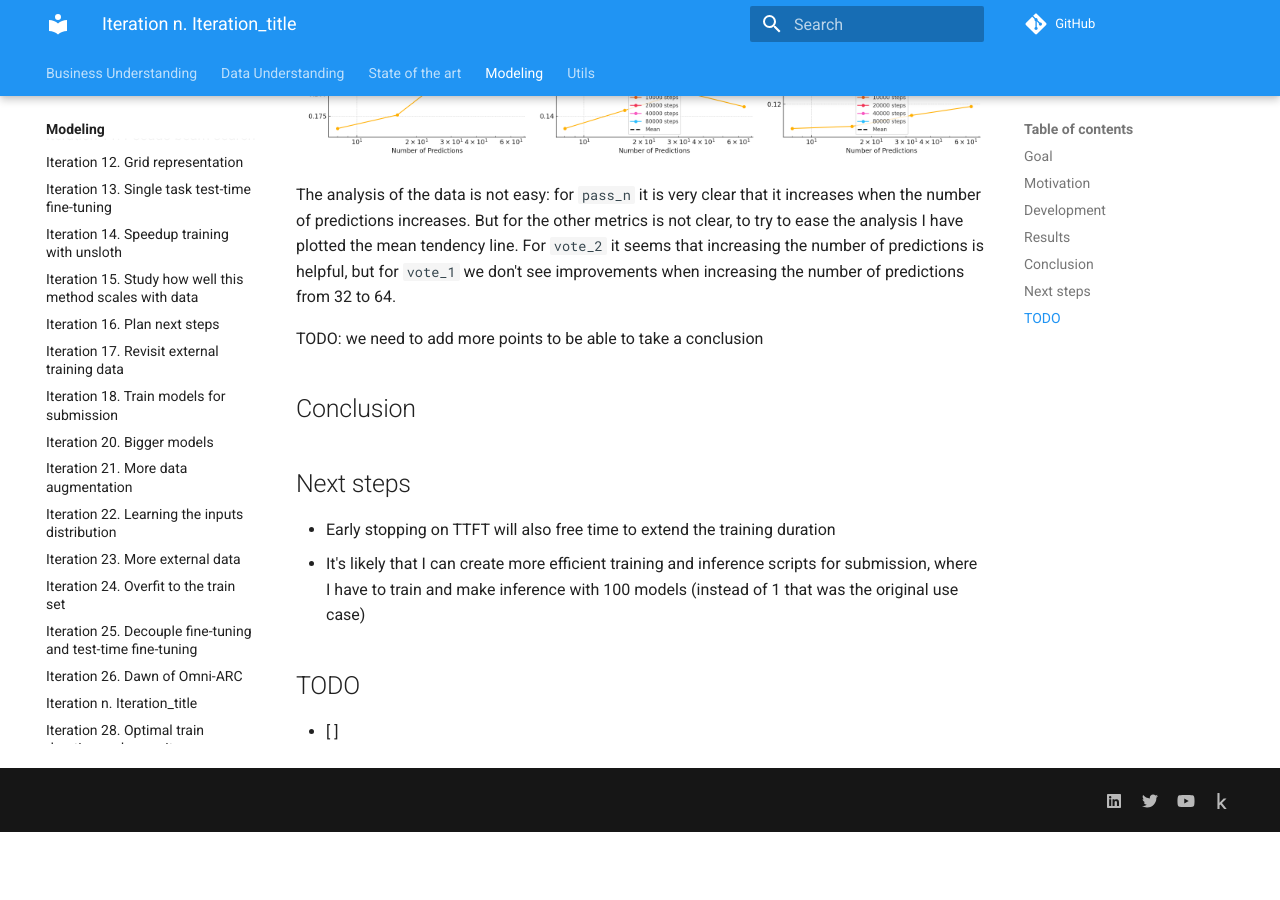
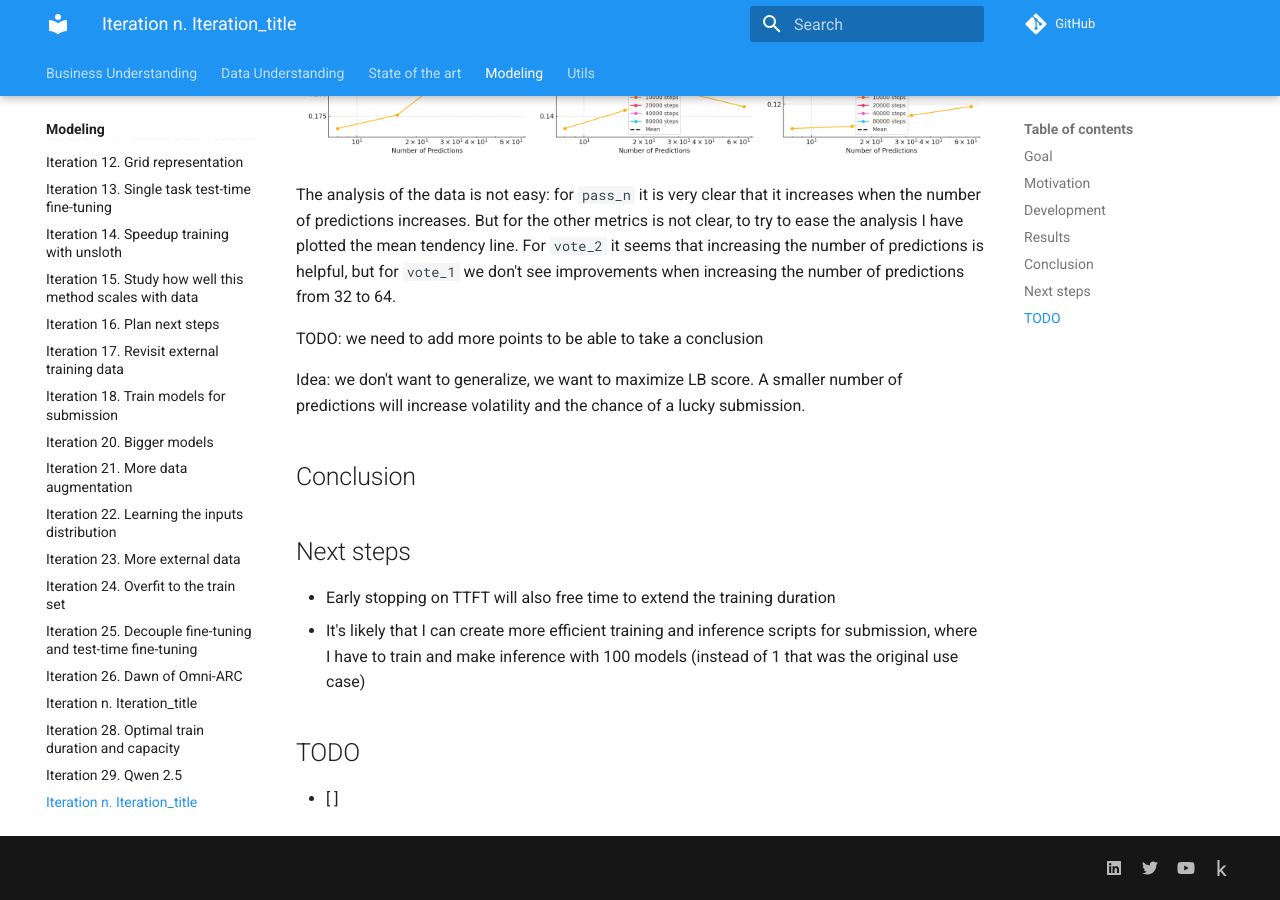
Before and after one commit to zhengjunyao-work/arc24, an MkDocs documentation site: the page built from docs/modeling/Iteration_30_optimal_number_predictions.md, in a window 1280 px wide and 900 px high, scrolled down 788 px. Built offline with MkDocs 1.6.1 and Material for MkDocs 9.7.7, drawn with Linux system fonts in a browser that asks for light colours; comment, search, counter and statistics services are not loaded; before the commit the page ends 1620 px from its top, so only the background shows below that.

Commit message:
updated documentation

```diff
--- a/docs/modeling/Iteration_30_optimal_number_predictions.md
+++ b/docs/modeling/Iteration_30_optimal_number_predictions.md
@@ -26,6 +26,8 @@
 
 TODO: we need to add more points to be able to take a conclusion
 
+Idea: we don't want to generalize, we want to maximize LB score. A smaller number of predictions will increase volatility and the chance of a lucky submission.
+
 ## Conclusion
 
 ## Next steps
```
